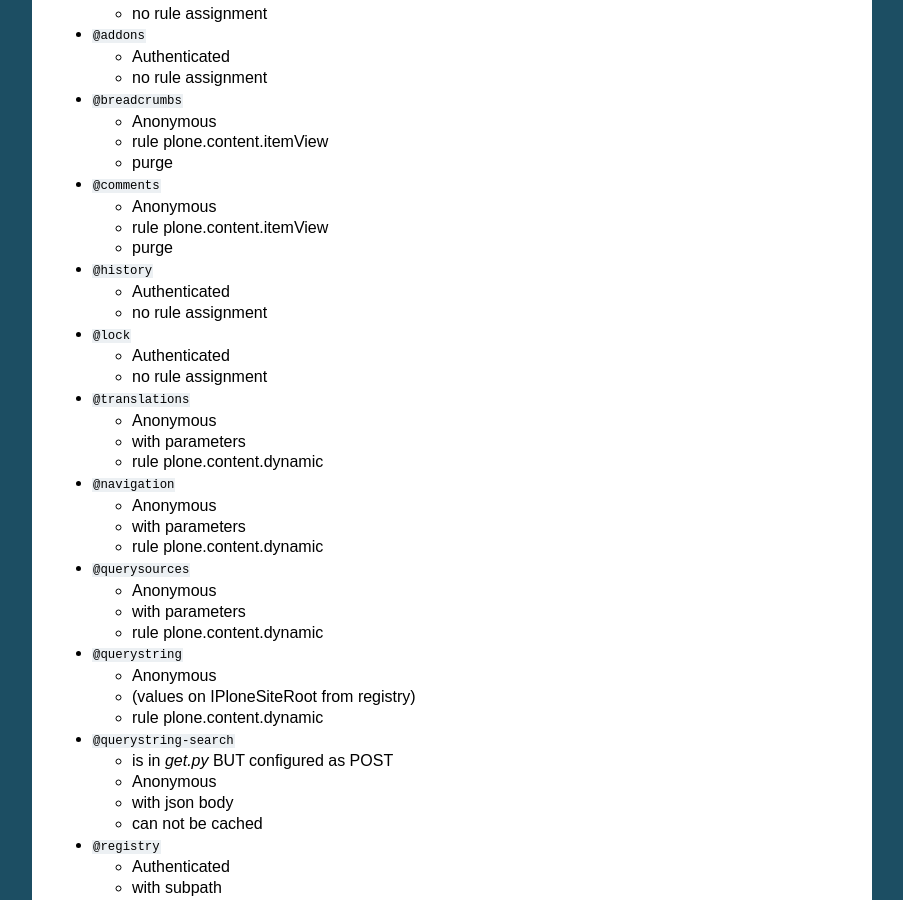
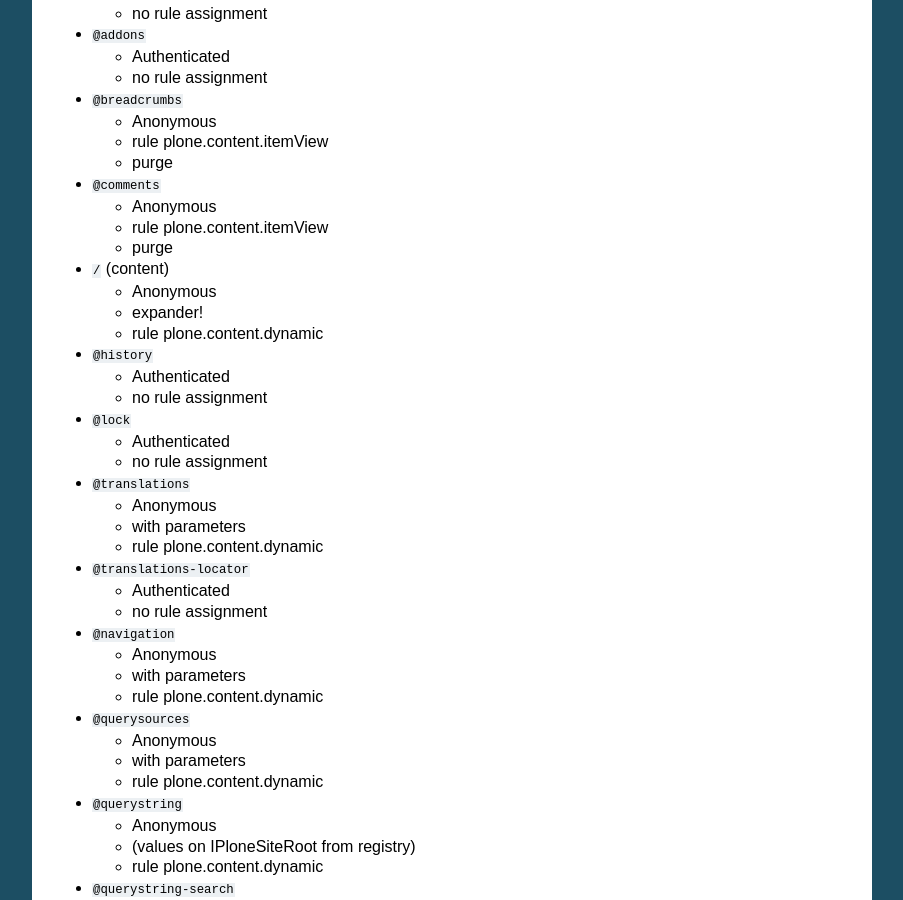
Before and after one commit to plone/plone.app.caching, a Sphinx documentation site: the page built from docs/restapi.rst, in a window 1280 px wide and 900 px high, scrolled down 550 px. Shown: the whole window, without its empty margins (198-1101 px from the left). Built offline with Sphinx 7.4.7, drawn with Linux system fonts in a browser that asks for light colours.

Commit message:
purge and basic rules

```diff
--- a/docs/restapi.rst
+++ b/docs/restapi.rst
@@ -46,6 +46,12 @@
   - rule plone.content.itemView
   - purge
 
+- ``/`` (content)
+
+  - Anonymous
+  - expander!
+  - rule plone.content.dynamic
+
 - ``@history``
 
   - Authenticated
@@ -61,6 +67,11 @@
   - Anonymous
   - with parameters
   - rule plone.content.dynamic
+
+- ``@translations-locator``
+
+  - Authenticated
+  - no rule assignment
 
 - ``@navigation``
 
```
Also changed, not shown: 2 other files.
